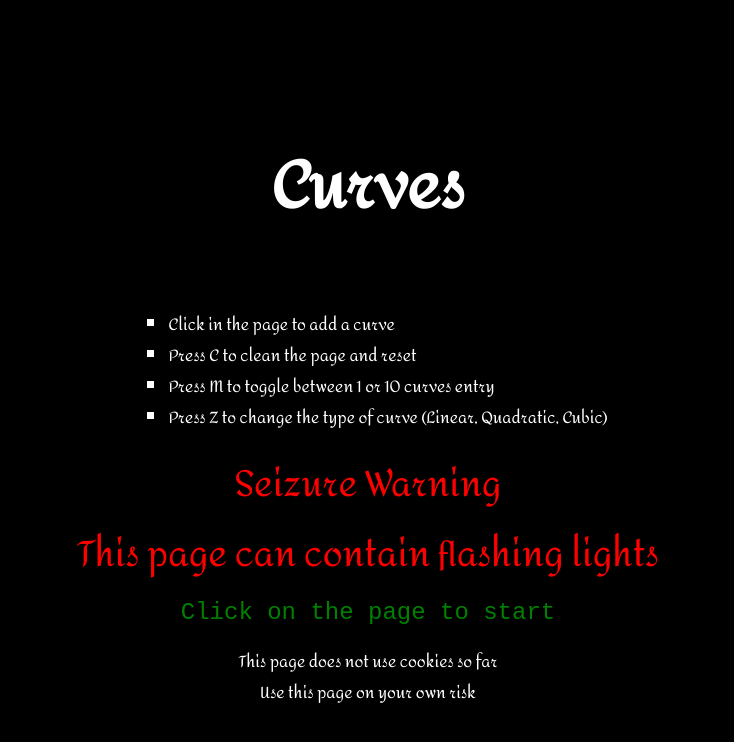
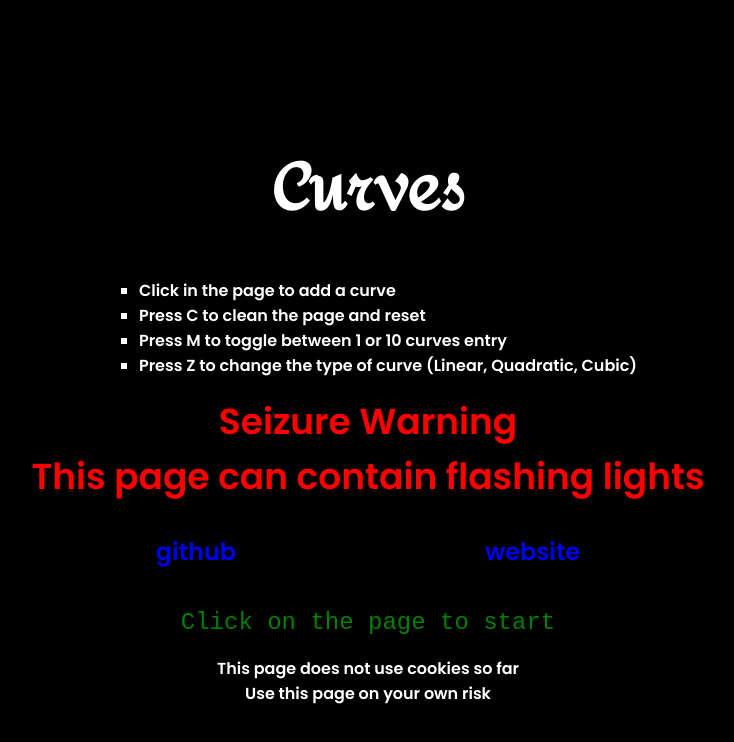
Before and after one commit to tfcb93/curves, a website built with Parcel: page index.html in a window 1280 px wide. Shown: the top 742 px of the page, without its empty margins (272-1006 px from the left). Built offline with nearby package versions, Linux system fonts and the light colour scheme.

Commit message:
Adds Poppins font; Adds Readme; Includes links for github and website pages; change styles for links and fonts

```diff
--- a/index.html
+++ b/index.html
@@ -26,8 +26,8 @@
           <div>This page can contain flashing lights</div>
         </div>
         <div class="links">
-          <a href="" target="_blank"></a>
-          <a href="" target="_blank"></a>
+          <a href="https://github.com/tfcb93/curves" target="_blank">github</a>
+          <a href="https://tfcb93.com" target="_blank">website</a>
         </div>
         <div class="bottom-text">Click on the page to start</div>
         <div class="footer-text">
--- a/src/app.ts
+++ b/src/app.ts
@@ -28,6 +28,11 @@ function main() {
   drawingCurve();
 
   document.addEventListener("click", (e: MouseEvent) => {
+    // Don't start if you click on the links
+    const targetElement = e.target as HTMLElement;
+    if (targetElement.tagName === "A") {
+      return;
+    }
     // cap it to 1000
     if (showInstructions) {
       const instructions = document.getElementById("instruction-card");
--- a/styles.scss
+++ b/styles.scss
@@ -2,6 +2,12 @@
   font-family: "Amita";
   src: url("./static/fonts/Amita-Bold.ttf") format("truetype");
   src: url("./static/fonts/Amita-Regular.ttf") format("truetype");
+}
+
+@font-face {
+  font-family: "Poppins";
+  src: url("./static/fonts/Poppins-Regular.ttf") format("truetype");
+  src: url("./static/fonts/Poppins-SemiBold.ttf") format("truetype");
 }
 
 body {
@@ -16,7 +22,8 @@ body {
   justify-content: center;
   align-items: center;
   color: white;
-  font-family: "Amita", sans-serif;
+  font-weight: 400;
+  font-family: "Poppins";
 }
 .card-content {
   display: flex;
@@ -27,6 +34,8 @@ body {
 .title {
   font-weight: bold;
   font-size: 64px;
+  font-family: "Amita";
+  margin-bottom: 10px;
 }
 .instructions {
   & > ul {
@@ -41,6 +50,14 @@ body {
   color: red;
 }
 .links {
+  padding: 30px 0;
+  display: flex;
+  width: 100%;
+  font-size: 24px;
+  justify-content: space-around;
+  & > a {
+    text-decoration: none;
+  }
 }
 .bottom-text {
   padding: 10px 0;
```
Also changed, not shown: README.md (added), static/fonts/Poppins-Regular.ttf (added), static/fonts/Poppins-SemiBold.ttf (added).
